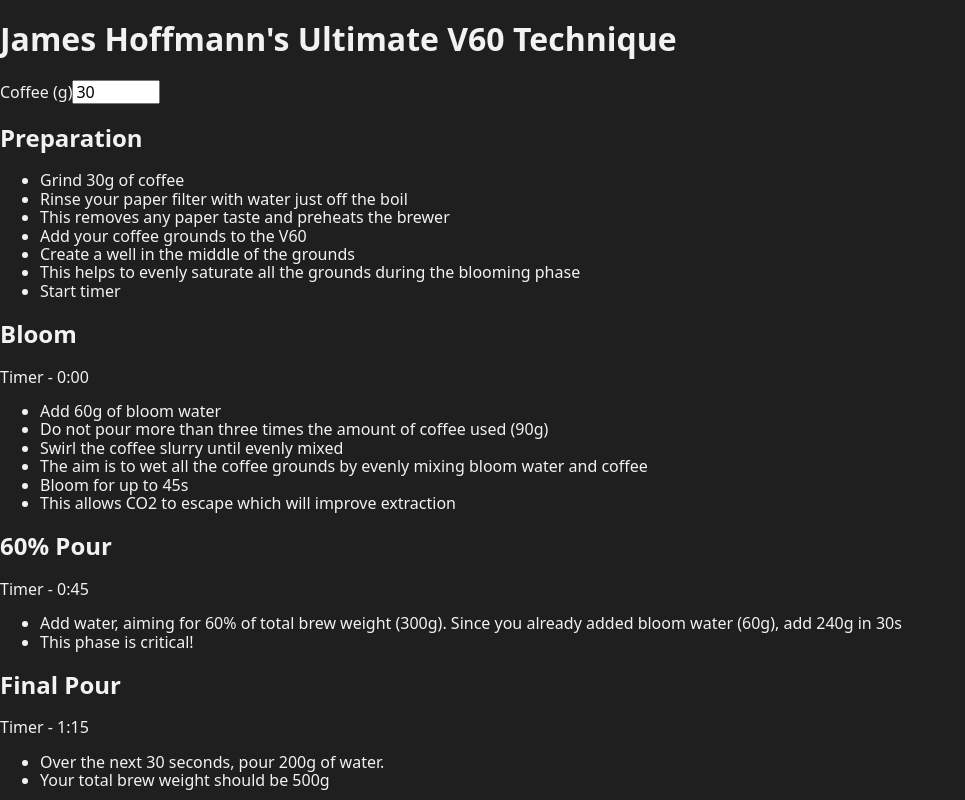
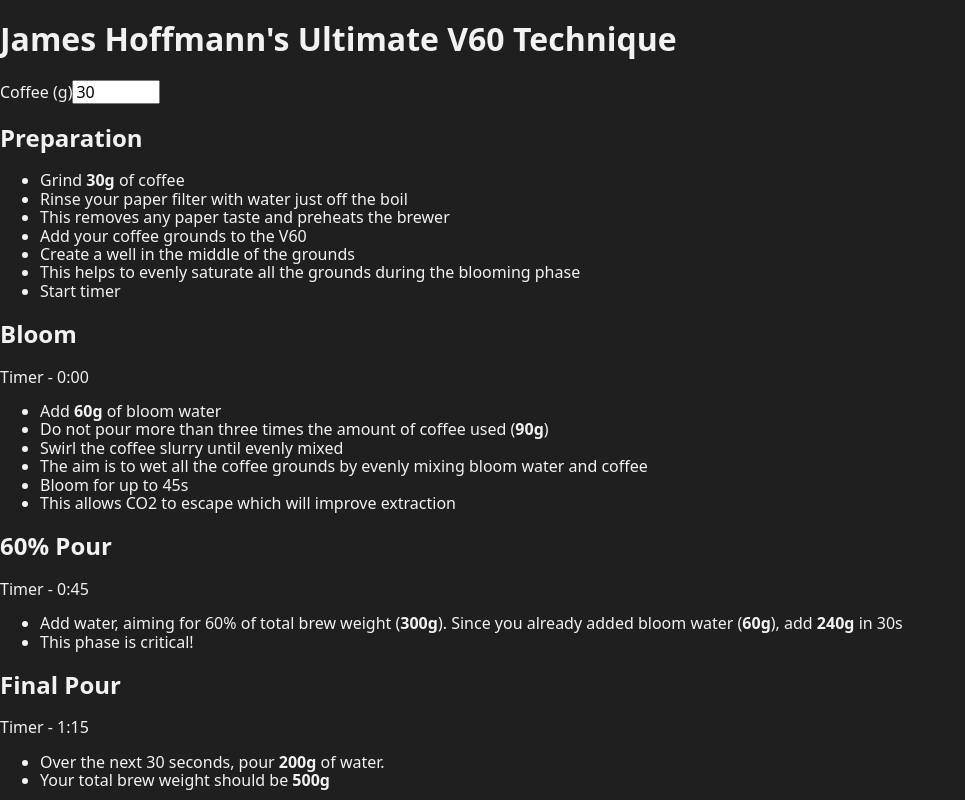
Before and after one commit to fuego161/v60-brew, a React (Create React App) app: page / in a window 1280 px wide. Shown: the top 800 px of the page, without its empty margins (0-965 px from the left). Built offline with nearby package versions, Linux system fonts and the light colour scheme.

Commit message:
Make state outputs bold

```diff
--- a/src/stages/Bloom.tsx
+++ b/src/stages/Bloom.tsx
@@ -12,8 +12,12 @@
 			<p className="stage__time">Timer - 0:00</p>
 
 			<ul className="stage__list">
-				<li className="stage__item">Add {bloom.recommended}g of bloom water</li>
-				<li className="stage__item stage__item--info">Do not pour more than three times the amount of coffee used ({bloom.maximum}g)</li>
+				<li className="stage__item">
+					Add <strong>{bloom.recommended}g</strong> of bloom water
+				</li>
+				<li className="stage__item stage__item--info">
+					Do not pour more than three times the amount of coffee used (<strong>{bloom.maximum}g</strong>)
+				</li>
 				<li className="stage__item">Swirl the coffee slurry until evenly mixed</li>
 				<li className="stage__item stage__item--info">The aim is to wet all the coffee grounds by evenly mixing bloom water and coffee</li>
 				<li className="stage__item">Bloom for up to 45s </li>
--- a/src/stages/FinalPour.tsx
+++ b/src/stages/FinalPour.tsx
@@ -13,8 +13,12 @@
 			<p className="stage__time">Timer - 1:15</p>
 
 			<ul className="stage__list">
-				<li className="stage__item">Over the next 30 seconds, pour {finalPour}g of water.</li>
-				<li className="stage__item">Your total brew weight should be {brewWeight}g</li>
+				<li className="stage__item">
+					Over the next 30 seconds, pour <strong>{finalPour}g</strong> of water.
+				</li>
+				<li className="stage__item">
+					Your total brew weight should be <strong>{brewWeight}g</strong>
+				</li>
 			</ul>
 		</div>
 	);
--- a/src/stages/Preparation.tsx
+++ b/src/stages/Preparation.tsx
@@ -10,7 +10,9 @@
 			<h2 className="stage__title">Preparation</h2>
 
 			<ul className="stage__list">
-				<li className="stage__item">Grind {coffeeWeight}g of coffee</li>
+				<li className="stage__item">
+					Grind <strong>{coffeeWeight}g</strong> of coffee
+				</li>
 				<li className="stage__item">Rinse your paper filter with water just off the boil</li>
 				<li className="stage__item stage__item--info">This removes any paper taste and preheats the brewer</li>
 				<li className="stage__item">Add your coffee grounds to the V60</li>
--- a/src/stages/SixtyPercentPour.tsx
+++ b/src/stages/SixtyPercentPour.tsx
@@ -14,8 +14,8 @@
 
 			<ul className="stage__list">
 				<li className="stage__item">
-					Add water, aiming for 60% of total brew weight ({sixtyPercent.total}g). Since you already added bloom water ({bloom.recommended}
-					g), add {sixtyPercent.pour}g in 30s
+					Add water, aiming for 60% of total brew weight (<strong>{sixtyPercent.total}g</strong>). Since you already added bloom water (
+					<strong>{bloom.recommended}g</strong>), add <strong>{sixtyPercent.pour}g</strong> in 30s
 				</li>
 				<li className="stage__item stage__item--info">This phase is critical!</li>
 			</ul>
```
